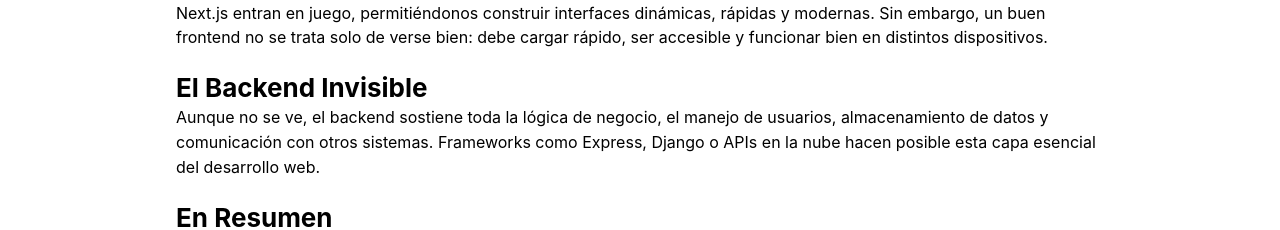
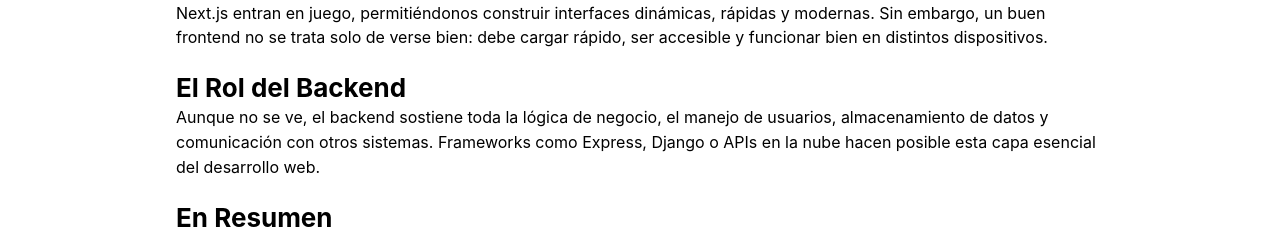
Before and after one commit to AndresCRamos/PersonaOrdenadorLab1, a Next.js app: page /post/web-dev in a window 1280 px wide. Shown: the part 425-655 px from the top of the page. Built offline with nearby package versions, Linux system fonts and the light colour scheme.

Commit message:
Create Section component

```diff
--- a/app/post/web-dev/page.tsx
+++ b/app/post/web-dev/page.tsx
@@ -1,9 +1,10 @@
 import BlogEntryLayout from "@/components/BlogEntryLayout/BlogEntryLayout";
-import { Text, Title } from "@mantine/core";
+import Section from "@/components/Section/Section";
+import { Text } from "@mantine/core";
 
 const HTMLBlog = () => (
   <BlogEntryLayout title="Desarrollo Web: Más Allá de lo Visual">
-    <section>
+    <Section>
       <Text>
         El desarrollo web es el arte y la ingeniería de construir experiencias
         en línea. Aunque muchas veces se asocia solo con el diseño visual de un
@@ -24,14 +25,12 @@ const HTMLBlog = () => (
         Todo esto funciona en conjunto para ofrecer una experiencia coherente,
         intuitiva y funcional al usuario.
       </Text>
-
       {/* TODO: Search image Imagen sugerida Descripción: Una ilustración
       comparativa de una casa en construcción con etiquetas sobre partes del
       HTML, CSS y JS, representando cómo cada capa contribuye al resultado
       final. */}
-    </section>
-    <section>
-      <Title order={2}>El Rol del Frontend</Title>
+    </Section>
+    <Section title="El Rol del Frontend" order={2}>
       <Text>
         El frontend es lo que el usuario ve e interactúa directamente. Aquí es
         donde herramientas como React y frameworks como Next.js entran en juego,
@@ -39,24 +38,22 @@ const HTMLBlog = () => (
         embargo, un buen frontend no se trata solo de verse bien: debe cargar
         rápido, ser accesible y funcionar bien en distintos dispositivos.
       </Text>
-    </section>
-    <section>
-      <Title order={2}>El Backend Invisible</Title>
+    </Section>
+    <Section title="El Rol del Backend" order={2}>
       <Text>
         Aunque no se ve, el backend sostiene toda la lógica de negocio, el
         manejo de usuarios, almacenamiento de datos y comunicación con otros
         sistemas. Frameworks como Express, Django o APIs en la nube hacen
         posible esta capa esencial del desarrollo web.
       </Text>
-    </section>
-    <section>
-      <Title order={2}>En Resumen</Title>
+    </Section>
+    <Section title="En Resumen" order={2}>
       <Text>
         Desarrollar para la web implica comprender cómo estas capas trabajan
         juntas. No se trata solo de “hacer páginas bonitas”, sino de construir
         experiencias útiles, rápidas y accesibles para todo tipo de usuarios.
       </Text>
-    </section>
+    </Section>
   </BlogEntryLayout>
 );
 export default HTMLBlog;
--- /dev/null
+++ b/components/Section/Section.tsx
@@ -0,0 +1,18 @@
+import { Title, TitleOrder } from "@mantine/core";
+
+interface SectionProps {
+  title?: string;
+  order?: TitleOrder;
+  children: React.ReactNode;
+}
+
+const Section = ({ title, order, children }: SectionProps) => {
+  return (
+    <section>
+      {title && <Title order={order}>{title}</Title>}
+      {children}
+    </section>
+  );
+};
+
+export default Section;
```
